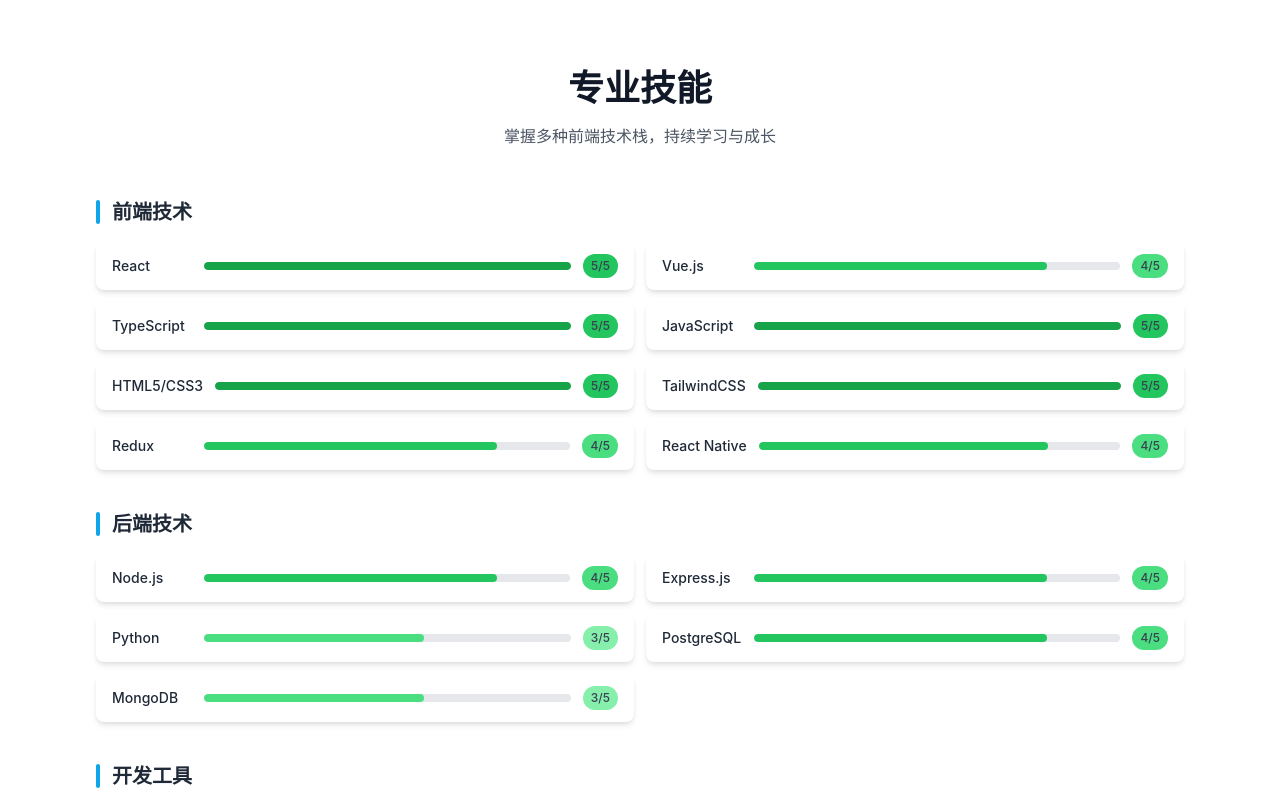
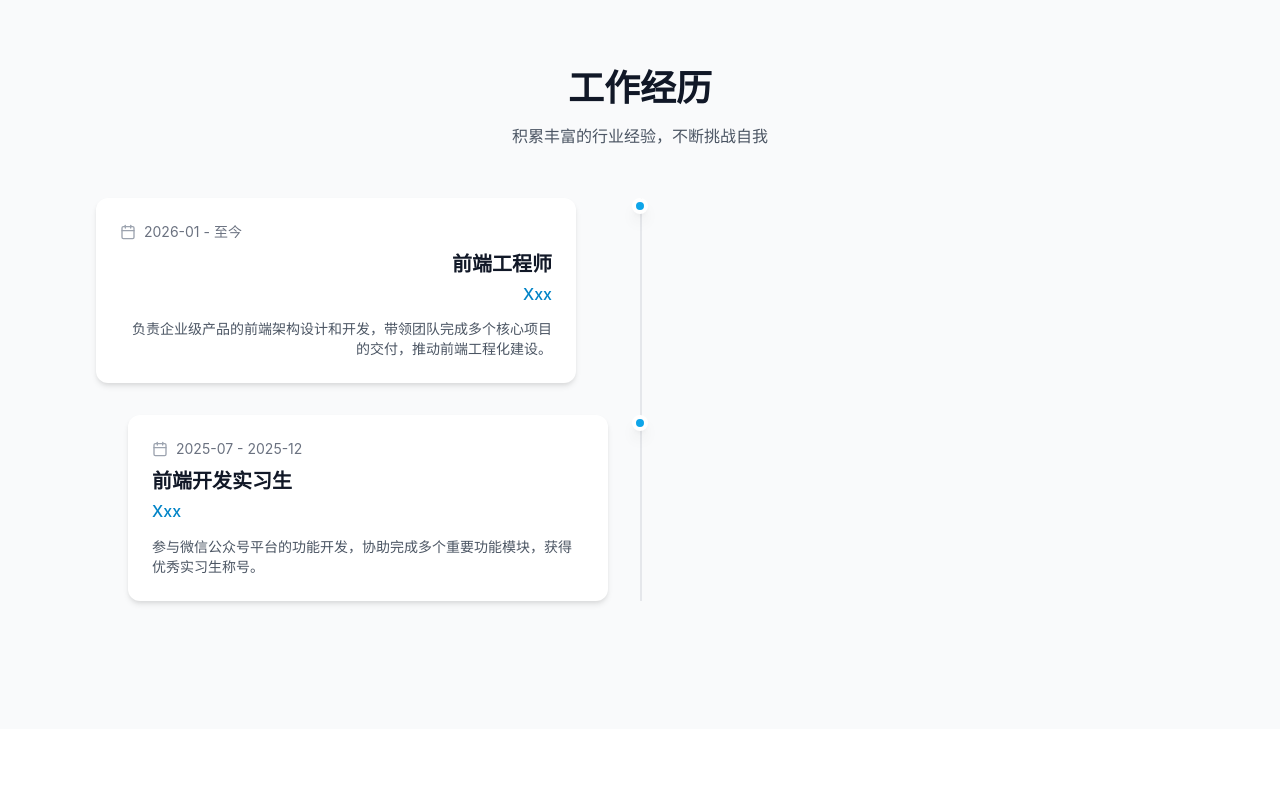
Before and after one commit to chen-1368/portfolio, a React (Vite) app: page /about in a window 1280 px wide. Shown: the part 580-1380 px from the top of the page. Built offline with nearby package versions, Linux system fonts and the light colour scheme.

Commit message:
页面跳转时回到顶部，删除专业技能

```diff
--- a/src/App.tsx
+++ b/src/App.tsx
@@ -1,4 +1,5 @@
-import { BrowserRouter as Router, Routes, Route } from 'react-router-dom';
+import { useEffect } from 'react';
+import { BrowserRouter as Router, Routes, Route, useLocation } from 'react-router-dom';
 import Header from '@/components/Header';
 import Footer from '@/components/Footer';
 import Home from '@/pages/Home';
@@ -7,9 +8,14 @@
 import ProjectDetail from '@/pages/ProjectDetail';
 import Contact from '@/pages/Contact';
 
-export default function App() {
+function AppContent() {
+  const location = useLocation();
+
+  useEffect(() => {
+    window.scrollTo({ top: 0, behavior: 'smooth' });
+  }, [location.pathname]);
+
   return (
-    <Router>
     <div className="min-h-screen flex flex-col">
       <Header />
       <main className="flex-1">
@@ -23,6 +29,13 @@
       </main>
       <Footer />
     </div>
+  );
+}
+
+export default function App() {
+  return (
+    <Router>
+      <AppContent />
     </Router>
   );
 }
--- a/src/data/skills.ts
+++ /dev/null
@@ -1,36 +0,0 @@
-export interface Skill {
-  id: string;
-  name: string;
-  category: 'frontend' | 'backend' | 'tools' | 'other';
-  level: number;
-}
-
-export const skills: Skill[] = [
-  { id: '1', name: 'React', category: 'frontend', level: 5 },
-  { id: '2', name: 'Vue.js', category: 'frontend', level: 4 },
-  { id: '3', name: 'TypeScript', category: 'frontend', level: 5 },
-  { id: '4', name: 'JavaScript', category: 'frontend', level: 5 },
-  { id: '5', name: 'HTML5/CSS3', category: 'frontend', level: 5 },
-  { id: '6', name: 'TailwindCSS', category: 'frontend', level: 5 },
-  { id: '7', name: 'Redux', category: 'frontend', level: 4 },
-  { id: '8', name: 'React Native', category: 'frontend', level: 4 },
-  { id: '9', name: 'Node.js', category: 'backend', level: 4 },
-  { id: '10', name: 'Express.js', category: 'backend', level: 4 },
-  { id: '11', name: 'Python', category: 'backend', level: 3 },
-  { id: '12', name: 'PostgreSQL', category: 'backend', level: 4 },
-  { id: '13', name: 'MongoDB', category: 'backend', level: 3 },
-  { id: '14', name: 'Git', category: 'tools', level: 5 },
-  { id: '15', name: 'Docker', category: 'tools', level: 3 },
-  { id: '16', name: 'Webpack/Vite', category: 'tools', level: 4 },
-  { id: '17', name: 'Jest', category: 'tools', level: 4 },
-  { id: '18', name: 'ESLint/Prettier', category: 'tools', level: 5 },
-  { id: '19', name: 'GraphQL', category: 'other', level: 3 },
-  { id: '20', name: 'RESTful API', category: 'other', level: 5 },
-];
-
-export const skillCategories = {
-  frontend: '前端技术',
-  backend: '后端技术',
-  tools: '开发工具',
-  other: '其他技能'
-};
--- a/src/pages/About.tsx
+++ b/src/pages/About.tsx
@@ -1,14 +1,8 @@
 import { motion } from 'framer-motion';
-import { Award, BookOpen, Calendar, Users } from 'lucide-react';
-import SkillBadge from '@/components/SkillBadge';
-import { skills, skillCategories } from '@/data/skills';
+import { Calendar, Users } from 'lucide-react';
 import { experiences, education } from '@/data/experience';
 
 export default function About() {
-  const getSkillsByCategory = (category: string) => {
-    return skills.filter((skill) => skill.category === category);
-  };
-
   return (
     <div className="min-h-screen bg-gray-50">
       <section className="pt-24 pb-16 md:pt-32 md:pb-24">
@@ -52,40 +46,6 @@
               </p>
             </motion.div>
           </div>
-        </div>
-      </section>
-
-      <section className="py-16 md:py-24 bg-white">
-        <div className="max-w-7xl mx-auto px-4 sm:px-6 lg:px-16 xl:px-24">
-          <motion.div
-            initial={{ opacity: 0, y: 20 }}
-            whileInView={{ opacity: 1, y: 0 }}
-            viewport={{ once: true }}
-            className="text-center mb-12"
-          >
-            <h2 className="text-3xl md:text-4xl font-bold text-gray-900 mb-4">专业技能</h2>
-            <p className="text-gray-600">掌握多种前端技术栈，持续学习与成长</p>
-          </motion.div>
-
-          {Object.entries(skillCategories).map(([key, label]) => (
-            <motion.div
-              key={key}
-              initial={{ opacity: 0, y: 20 }}
-              whileInView={{ opacity: 1, y: 0 }}
-              viewport={{ once: true }}
-              className="mb-10"
-            >
-              <h3 className="text-xl font-semibold text-gray-800 mb-4 flex items-center">
-                <span className="w-1 h-6 bg-primary-500 rounded-full mr-3" />
-                {label}
-              </h3>
-              <div className="grid grid-cols-1 md:grid-cols-2 gap-3">
-                {getSkillsByCategory(key).map((skill) => (
-                  <SkillBadge key={skill.id} skill={skill} />
-                ))}
-              </div>
-            </motion.div>
-          ))}
         </div>
       </section>
 
```
Lines whose indentation alone changed are shown as unchanged.
